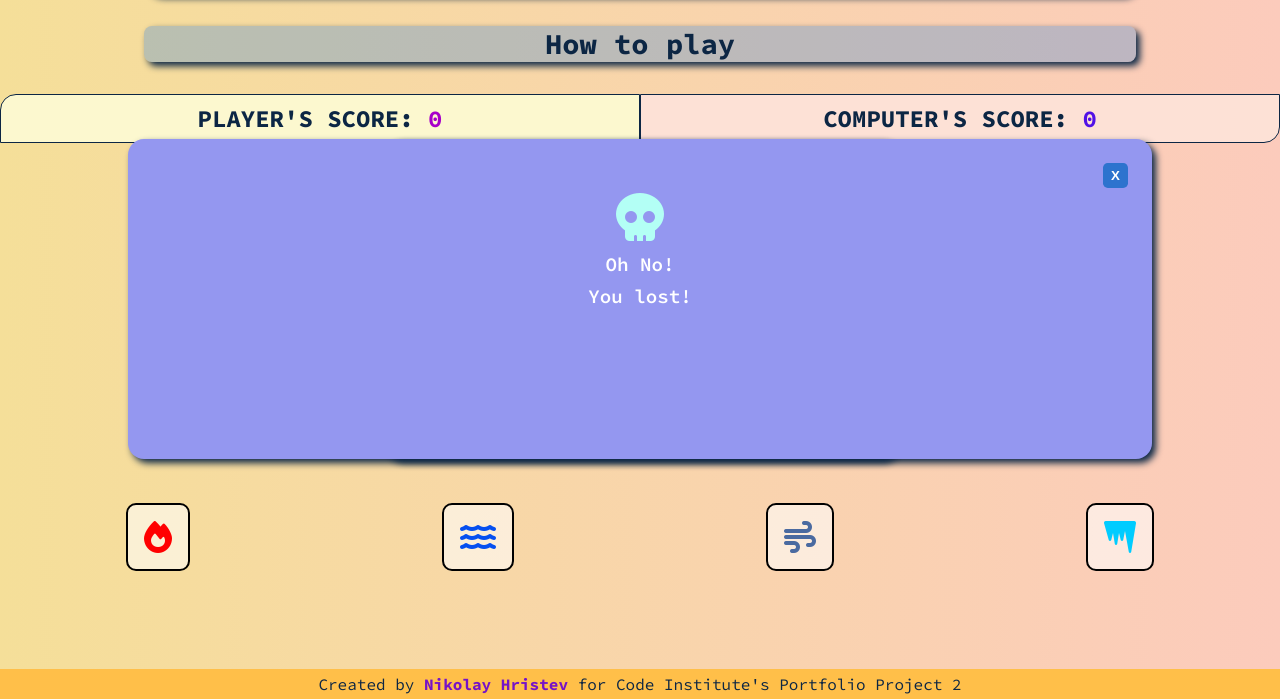
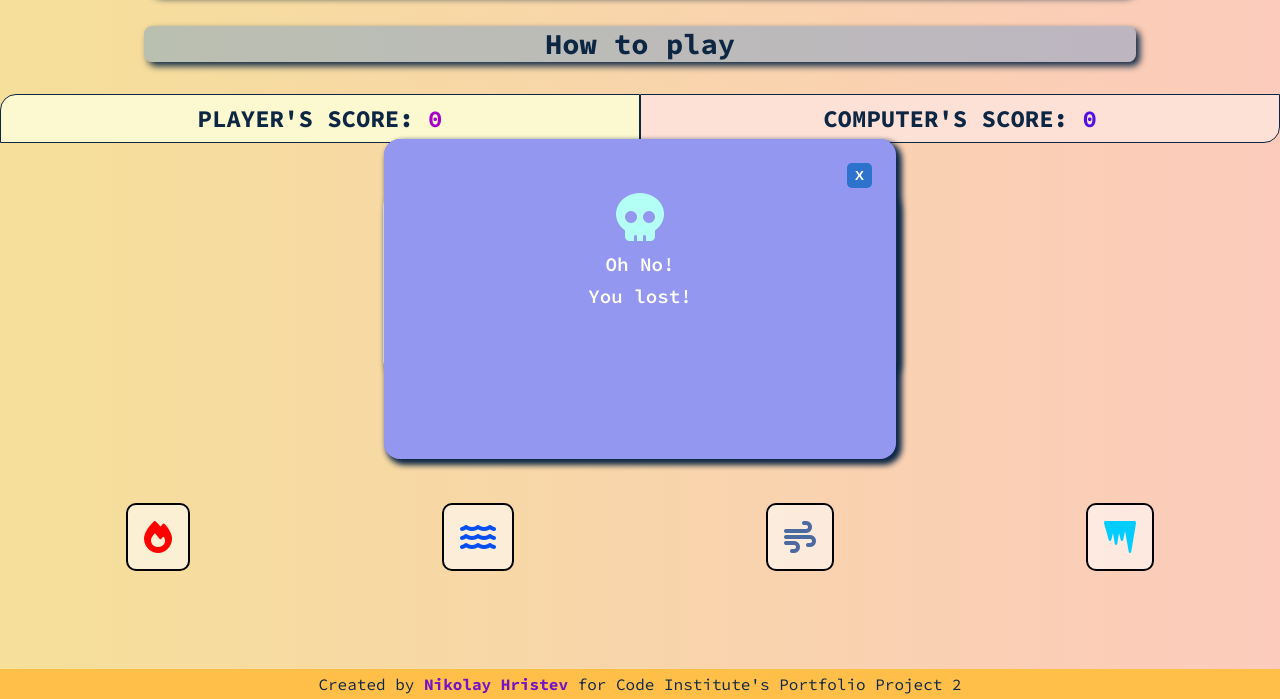
Before and after one commit to devnickocodes/the-elements-game, a plain HTML site: page index.html in a window 1280 px wide. Shown: the part 101-800 px from the top of the page. Drawn offline with Linux system fonts and the light colour scheme.

Commit message:
add media queries for the modal loss tab for screen sizes of 768px and up

```diff
--- a/assets/css/style.css
+++ b/assets/css/style.css
@@ -379,10 +379,14 @@ hr {
         padding: 0.5rem 0.8rem;
     }
 
-    /* Announce Win Tab */
+    /* Announce Win Tab and Modal Loss Tab */
 
     .modal-win-tab {
         width: 60%;
+    }
+
+    .modal-loss-tab {
+        width: 40%;
     }
 
     /* Footer */
```
